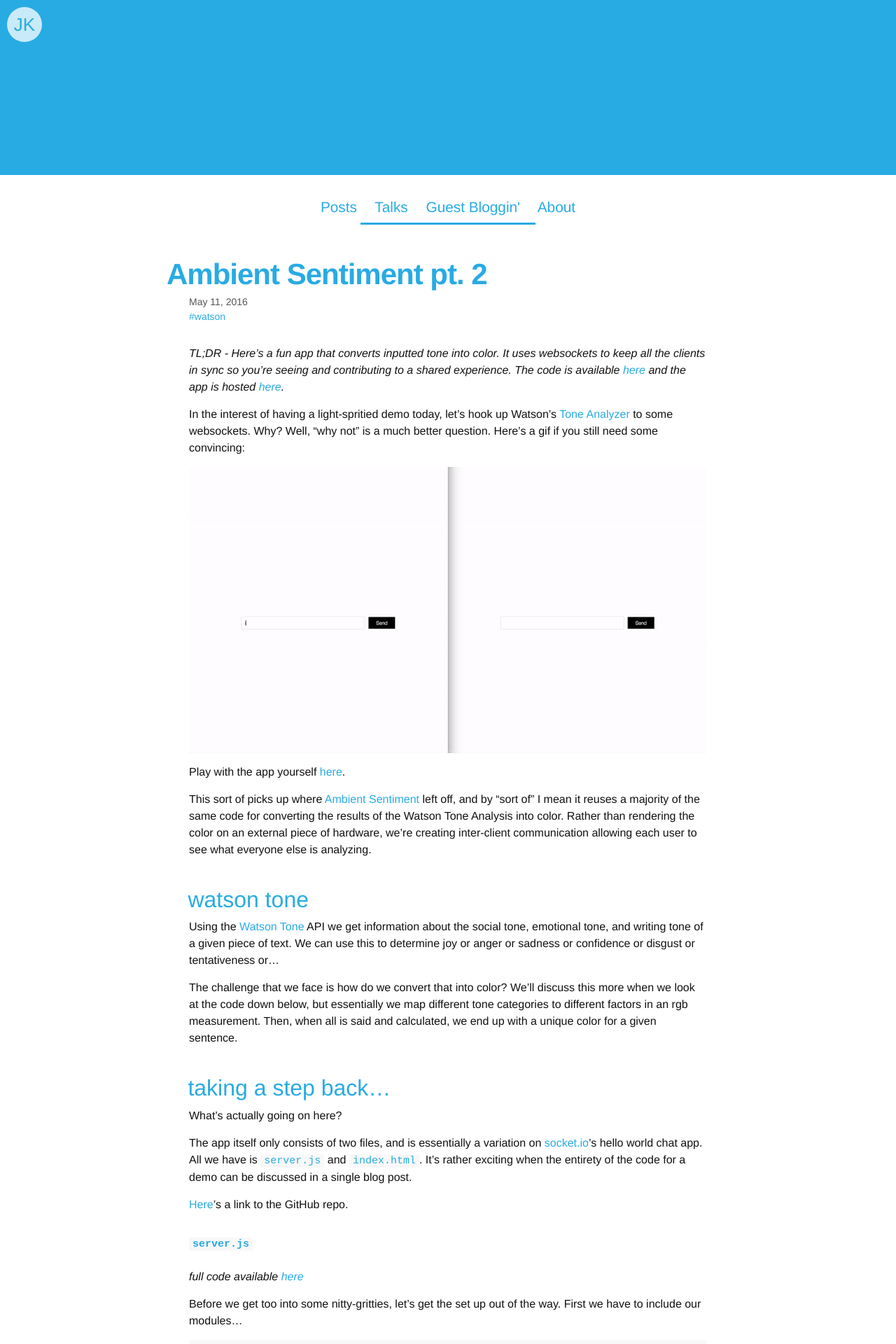
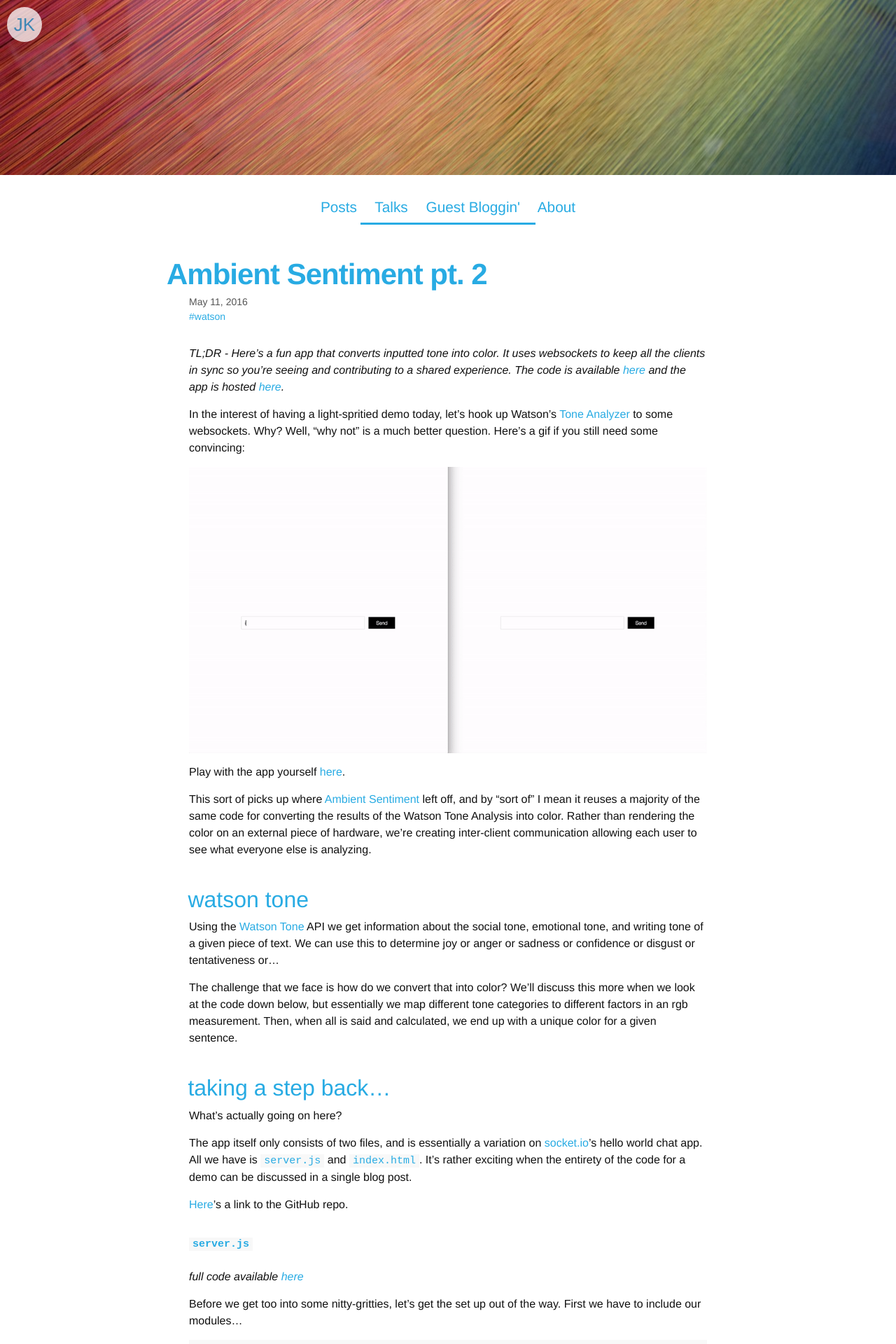
Before and after one commit to kauffecup/kauffecup.github.io, a Jekyll site: the page built from posts/_posts/2016-05-11-ambient-sentiment-part-two.md, in a window 1280 px wide. Shown: the top 1920 px of the page at 70% size. Built offline with Jekyll 4.4.1, drawn with Linux system fonts in a browser that asks for light colours; comment, search, counter and statistics services are not loaded.

Commit message:
EDIT: add header image to ambient sentiment 2

```diff
--- a/posts/_posts/2016-05-11-ambient-sentiment-part-two.md
+++ b/posts/_posts/2016-05-11-ambient-sentiment-part-two.md
@@ -2,7 +2,7 @@
 layout: post
 title: "Ambient Sentiment pt. 2"
 tags: watson
-image:
+image: assets/images/post-images/ambient-sentiment-2/header.jpg
 description: >
   Visualizing tone in real time with a bit of websockets fun throne in.
 ---
```
Also changed, not shown: assets/images/post-images/ambient-sentiment-2/header.jpg (added).
